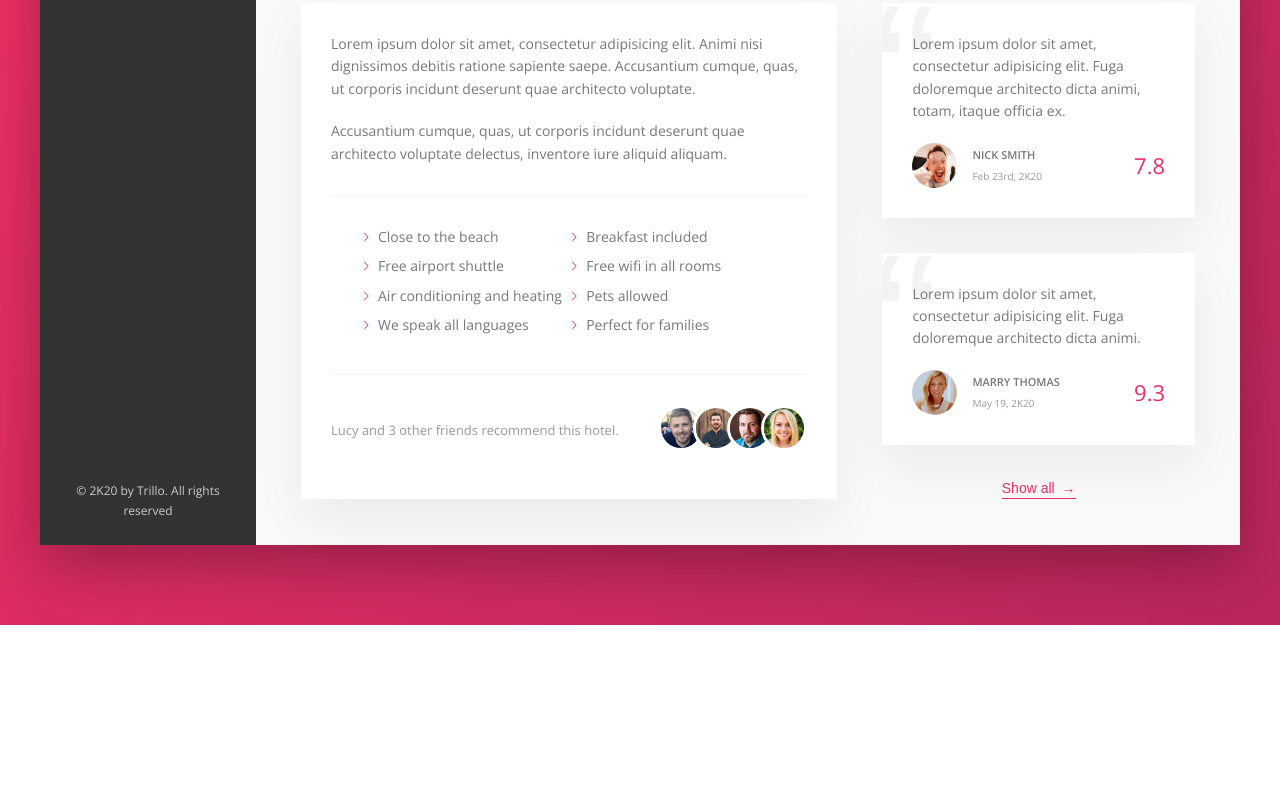
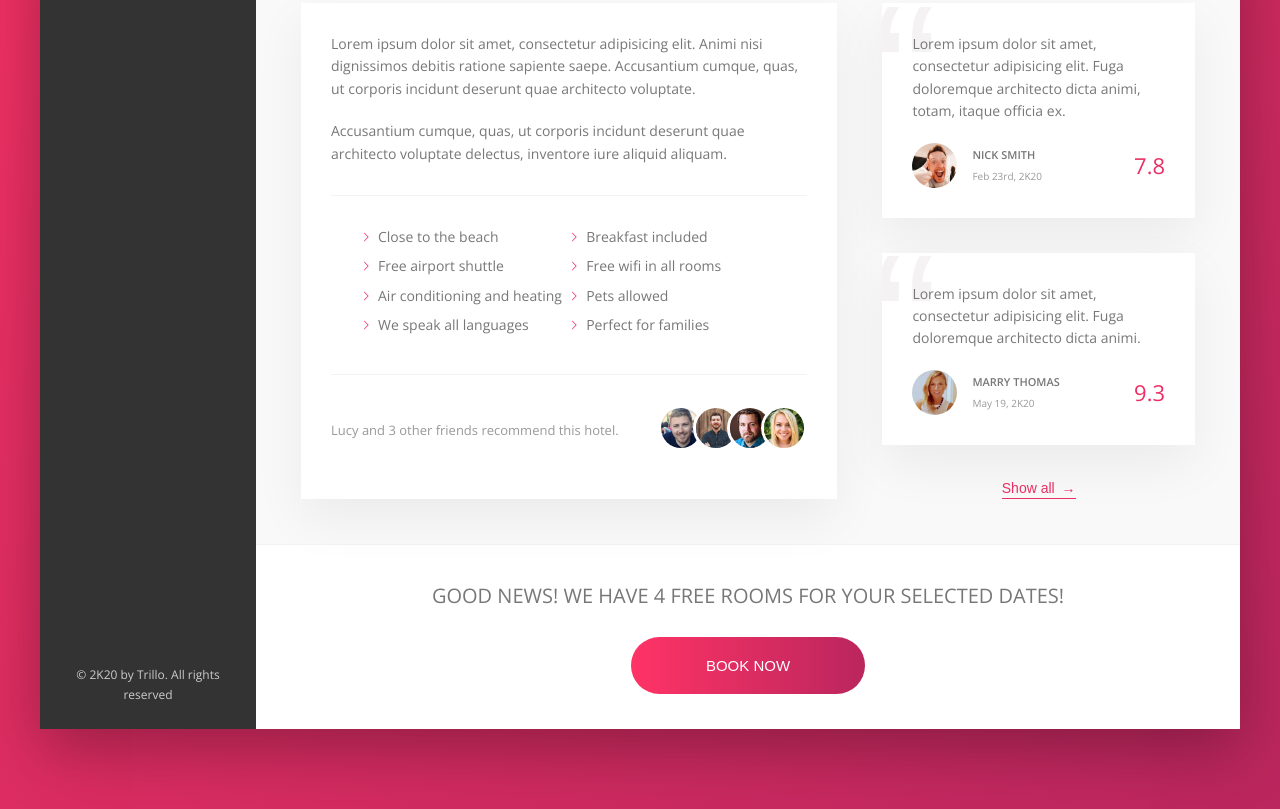
Before and after one commit to adarshcodes/Trillo-Flexbox, a website: page index.html in a window 1280 px wide. Shown: the part 644-1453 px from the top of the page. Before the commit the page ends 1269 px from the top, so only its background shows below. Drawn offline with nearby package versions, Linux system fonts and the light colour scheme.

Commit message:
Completed(without reponsive)

```diff
--- a/index.html
+++ b/index.html
@@ -224,7 +224,16 @@
 
             <button class="btn-inline">Show all <span>&rarr;</span></button>
           </div>
+        </div>
 
+        <div class="cta">
+          <h2 class="cta__book-now">
+            Good news! We have 4 free rooms for your selected dates!
+          </h2>
+          <button class="btn">
+            <span class="btn__visible">Book now</span>
+            <span class="btn__invisible">Only 4 rooms left</span>
+          </button>
         </div>
       </main>
     </div>
--- a/sass/_components.scss
+++ b/sass/_components.scss
@@ -265,15 +265,16 @@
   display: inline-block;
   background-color: transparent;
   cursor: pointer;
-  transition: all .2s;
+  transition: all 0.2s;
 
   & span {
     margin-left: 3px;
-    transition: margin-left .2s;
+    transition: margin-left 0.2s;
   }
 
   &:hover {
     color: var(--color-grey-dark-1);
+
     span {
       margin-left: 8px;
     }
@@ -430,3 +431,66 @@
     z-index: 1;
   }
 }
+//###########################################//
+// CALL TO ACTION
+
+.cta {
+  padding: 3.5rem 0;
+  text-align: center;
+
+  &__book-now {
+    font-size: 2rem;
+    font-weight: 300;
+    text-transform: uppercase;
+    margin-bottom: 2.5rem;
+  }
+}
+//###########################################//
+// CALL TO ACTION
+.btn {
+  font-size: 1.5rem;
+  font-weight: 300;
+  text-transform: uppercase;
+  border-radius: 100px;
+  border: none;
+  background-image: linear-gradient(to right, var(--color-primary-light), var(--color-primary-dark));
+  color: #fff;
+  position: relative;
+  overflow: hidden;
+  cursor: pointer;
+
+  & > * {
+    display: inline-block;
+    height: 100%;
+    width: 100%;
+    transition: all 0.2s;
+  }
+
+  &__visible {
+    padding: 2rem 7.5rem;
+  }
+
+  &__invisible {
+    position: absolute;
+    padding: 2rem 0;
+    left: 0;
+    top: -100%;
+  }
+
+  &:hover {
+      background-image: linear-gradient(to left, var(--color-primary-light), var(--color-primary-dark));
+  }
+
+  &:hover &__visible {
+    transform: translateY(100%);
+  }
+
+  &:hover &__invisible {
+    top: 0;
+  }
+
+  &:focus {
+    outline: none;
+    animation: pulse 1s infinite;
+  }
+}
```
Also changed, not shown: css/style.css.
